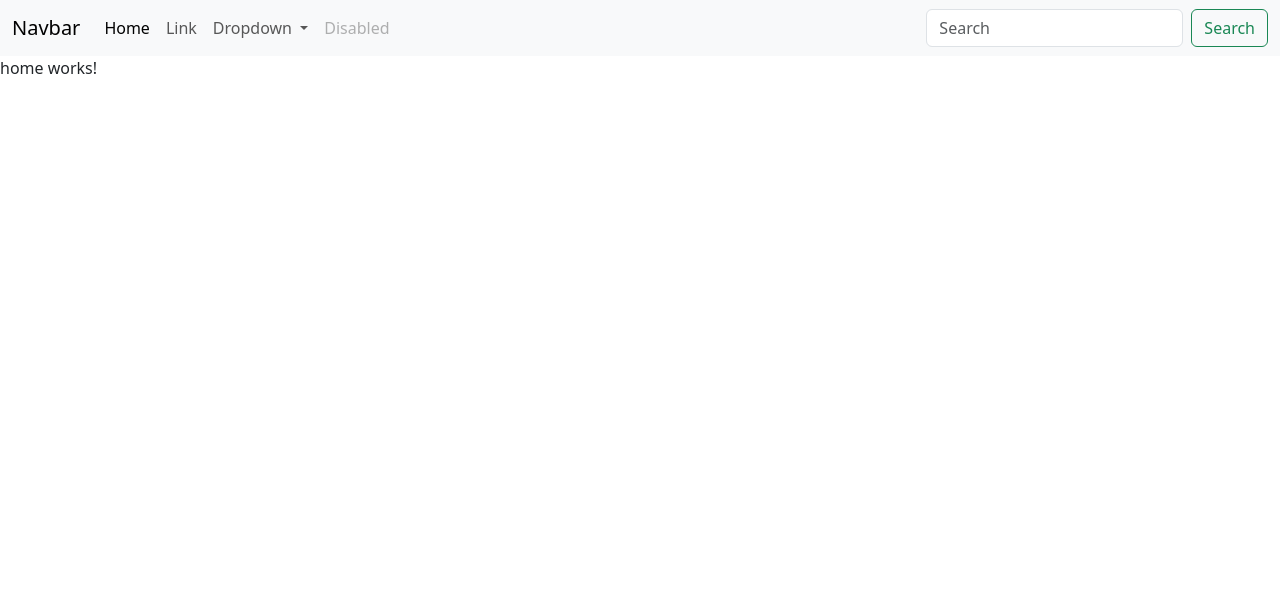
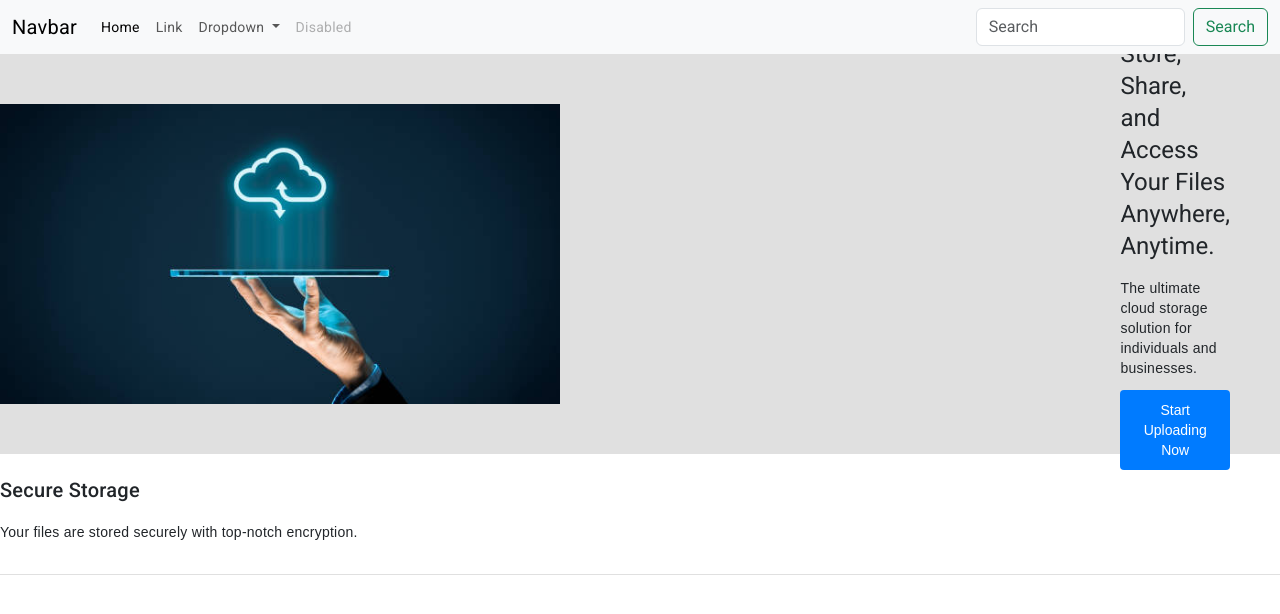
Before and after one commit to Hanan11240/drive, an Angular app in the folder client/: page /home in a window 1280 px wide. Shown: the top 614 px of the page. Built offline with nearby package versions, Linux system fonts and the light colour scheme.

Commit message:
add home page

```diff
--- a/client/angular.json
+++ b/client/angular.json
@@ -30,6 +30,7 @@
               "src/assets"
             ],
             "styles": [
+              "@angular/material/prebuilt-themes/indigo-pink.css",
               "src/styles.scss",
               "node_modules/bootstrap/dist/css/bootstrap.min.css"
             ],
@@ -96,6 +97,7 @@
               "src/assets"
             ],
             "styles": [
+              "@angular/material/prebuilt-themes/indigo-pink.css",
               "src/styles.scss"
             ],
             "scripts": []
--- a/client/package.json
+++ b/client/package.json
@@ -11,10 +11,12 @@
   "private": true,
   "dependencies": {
     "@angular/animations": "^15.0.0",
+    "@angular/cdk": "^15.2.9",
     "@angular/common": "^15.0.0",
     "@angular/compiler": "^15.0.0",
     "@angular/core": "^15.0.0",
     "@angular/forms": "^15.0.0",
+    "@angular/material": "^15.2.9",
     "@angular/platform-browser": "^15.0.0",
     "@angular/platform-browser-dynamic": "^15.0.0",
     "@angular/router": "^15.0.0",
--- a/client/src/app/components/home/home.component.html
+++ b/client/src/app/components/home/home.component.html
@@ -1 +1,22 @@
-<p>home works!</p>
+<div class="landing-page">
+    <section class="hero">
+        <div class="image-container">
+        <img src="../../../assets/images/cloud.jpg" alt="App Image" class="hero-image">
+
+        </div>
+        <div class="hero-text">
+          <h1>Store, Share, and Access Your Files Anywhere, Anytime.</h1>
+          <p>The ultimate cloud storage solution for individuals and businesses.</p>
+          <button class="cta">Start Uploading Now</button>
+        </div>
+      </section>
+
+      <!-- Features Section -->
+      <section class="features">
+        <div class="feature">
+          <h2>Secure Storage</h2>
+          <p>Your files are stored securely with top-notch encryption.</p>
+        </div>
+        <!-- Repeat for other features -->
+      </section>
+</div>
--- a/client/src/app/components/home/home.component.scss
+++ b/client/src/app/components/home/home.component.scss
@@ -0,0 +1,54 @@
+.landing-page {
+    font-family: 'Arial', sans-serif;
+    margin: 0 auto;
+    height: 50vh;
+
+}
+
+.hero {
+    display: flex;
+    justify-content: space-between;
+    align-items: center;
+    background-color: #e0e0e0;
+    padding: 50px 0;
+    height: 100%;
+}
+
+.hero .hero-text {
+    flex: 1;
+    padding-right: 50px;
+}
+
+.hero .hero-image {
+    flex: 1;
+    max-width: 50%;
+}
+
+.features .feature {
+    padding: 20px 0;
+    border-bottom: 1px solid #e0e0e0;
+}
+
+button.cta {
+    background-color: #007BFF;
+    color: white;
+    padding: 10px 20px;
+    border: none;
+    border-radius: 4px;
+    cursor: pointer;
+    transition: background-color 0.3s ease;
+}
+
+button.cta:hover {
+    background-color: #0056b3;
+}
+.image-container{
+width: 100%;
+height: 100%;
+}
+img{
+    height: 100%;
+    width: 100%;
+    object-fit:cover;
+
+}
--- a/client/src/app/components/home/home.component.ts
+++ b/client/src/app/components/home/home.component.ts
@@ -1,10 +1,11 @@
 import { Component } from '@angular/core';
 import { CommonModule } from '@angular/common';
+import {MatCardModule} from '@angular/material/card';
 
 @Component({
   selector: 'app-home',
   standalone: true,
-  imports: [CommonModule],
+  imports: [CommonModule,MatCardModule],
   templateUrl: './home.component.html',
   styleUrls: ['./home.component.scss']
 })
--- a/client/src/index.html
+++ b/client/src/index.html
@@ -6,8 +6,11 @@
   <base href="/">
   <meta name="viewport" content="width=device-width, initial-scale=1">
   <link rel="icon" type="image/x-icon" href="favicon.ico">
+  <link rel="preconnect" href="https://fonts.gstatic.com">
+  <link href="https://fonts.googleapis.com/css2?family=Roboto:wght@300;400;500&display=swap" rel="stylesheet">
+  <link href="https://fonts.googleapis.com/icon?family=Material+Icons" rel="stylesheet">
 </head>
-<body>
+<body class="mat-typography">
   <app-root></app-root>
 </body>
 </html>
--- a/client/src/main.ts
+++ b/client/src/main.ts
@@ -1,9 +1,10 @@
-import { enableProdMode } from '@angular/core';
+import { enableProdMode, importProvidersFrom } from '@angular/core';
 import { bootstrapApplication } from '@angular/platform-browser';
 import { AppComponent } from './app/app.component';
 import { provideRouter } from '@angular/router';
 import { APP_ROUTE } from './app/app-routing';
 import { provideHttpClient } from '@angular/common/http';
+import { BrowserAnimationsModule } from '@angular/platform-browser/animations';
 
 // if (environment.production) {
 //   enableProdMode();
@@ -11,6 +12,7 @@ import { provideHttpClient } from '@angular/common/http';
 bootstrapApplication(AppComponent,{
   providers:[
     provideRouter(APP_ROUTE),
-    provideHttpClient()
-  ],
+    provideHttpClient(),
+    importProvidersFrom(BrowserAnimationsModule)
+],
 }).catch((err)=> console.error(err))
--- a/client/src/styles.scss
+++ b/client/src/styles.scss
@@ -1 +1,4 @@
 /* You can add global styles to this file, and also import other style files */
+
+html, body { height: 100%; }
+body { margin: 0; font-family: Roboto, "Helvetica Neue", sans-serif; }
```
Also changed, not shown: client/src/assets/images/cloud.jpg (added), 1 other file (tests, documents, lock files or other folders).
